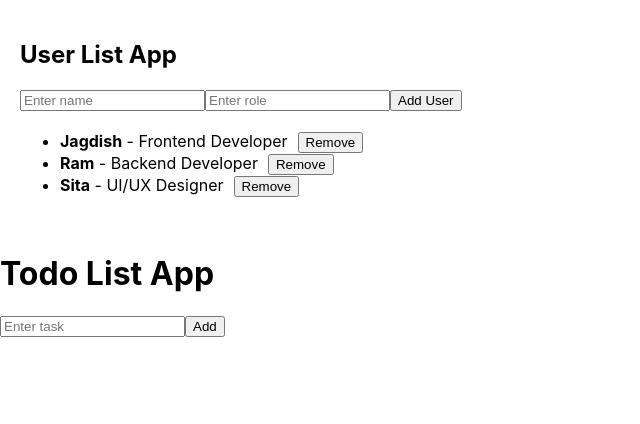
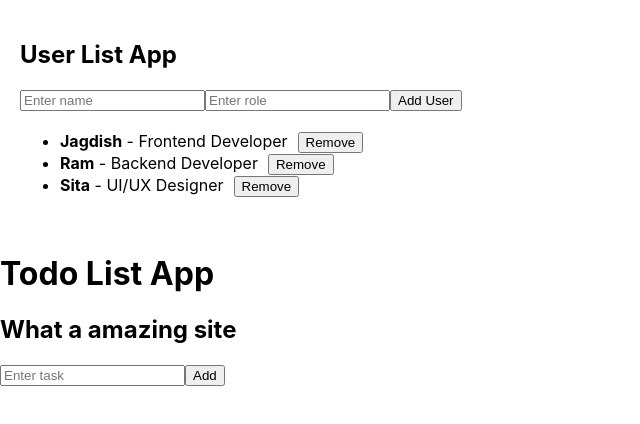
Before and after one commit to bhattajagdish/todo, a React (Create React App) app: page / in a window 1280 px wide. Shown: the top 424 px of the page, without its empty margins (0-640 px from the left). Built offline with nearby package versions, Linux system fonts and the light colour scheme.

Commit message:
Add subtitle to Todo List App
adding h2 heading for more style

```diff
--- a/src/App.js
+++ b/src/App.js
@@ -23,6 +23,7 @@ function App() {
     <div>
       {UserListApp()}
       <h1>Todo List App</h1>
+    <h2> What a amazing site </h2>
 
       <input
         type="text"
```
